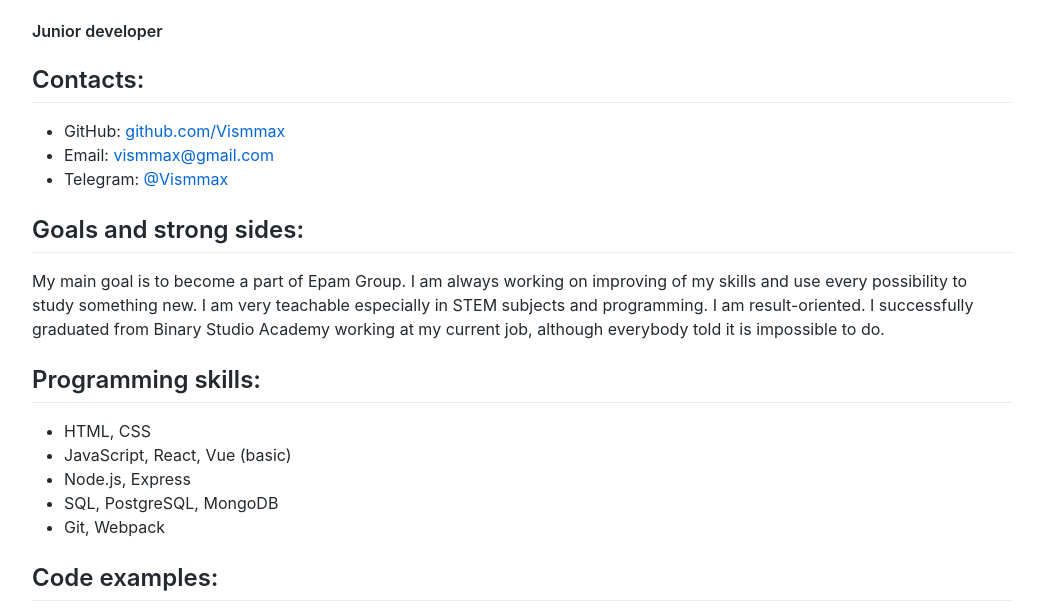
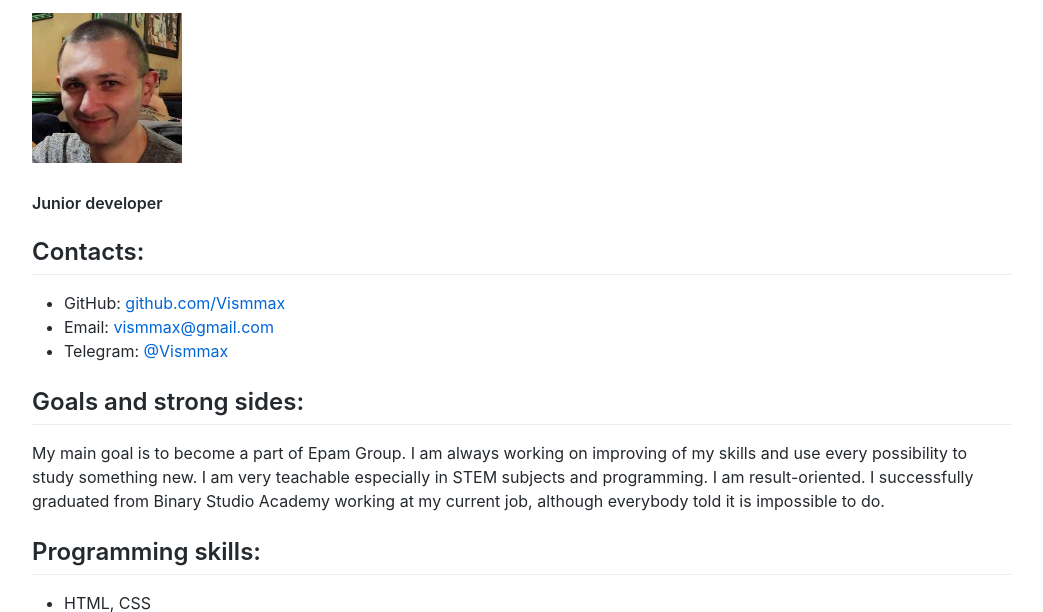
Before and after one commit to Vismmax/rsschool-cv, a plain HTML site: page index.html in a window 1280 px wide. Shown: the part 118-730 px from the top of the page, without its empty margins (118-1161 px from the left). Drawn offline with Linux system fonts and the light colour scheme.

Commit message:
feat: add foto to html

```diff
--- a/css/style.css
+++ b/css/style.css
@@ -82,3 +82,8 @@ a:hover {
   margin-left: auto;
   padding: 32px 16px;
 }
+
+.foto {
+  width: 150px;
+  height: 150px;
+}
--- a/index.html
+++ b/index.html
@@ -12,6 +12,7 @@
   <body>
     <div class="container">
       <h1>Viktor Sotnychenko</h1>
+      <img class="foto" src="img/6500033.jpg" alt="foto" />
       <h4>Junior developer</h4>
 
       <h2>Contacts:</h2>
```
